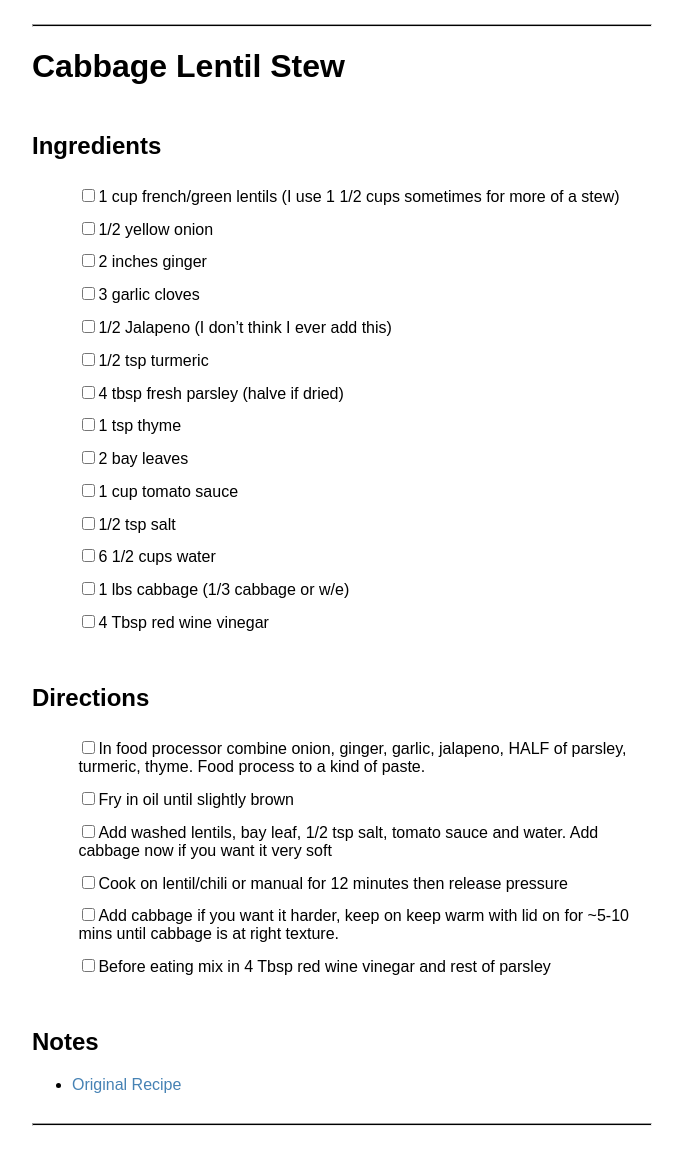
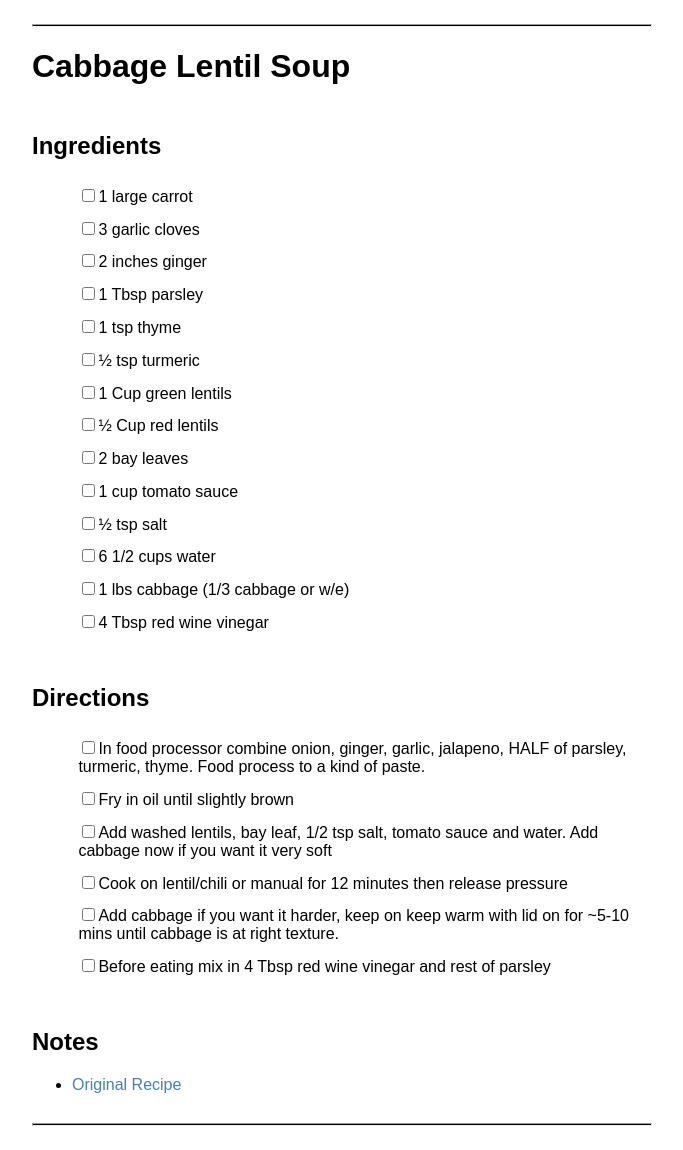
Before and after one commit to jacobpledger/website, a Jekyll site: the page built from collections/_recipes/instant-pot/cabbage-lentil-stew.md, in a window 1280 px wide. Shown: the whole page, without its empty margins (298-981 px from the left). Built offline with Jekyll 4.4.1, drawn with Linux system fonts in a browser that asks for light colours.

Commit message:
move cabbage stew to folder

```diff
--- a/collections/_recipes/cabbage-lentil-stew.md
+++ b/collections/_recipes/instant-pot/cabbage-lentil-stew.md
@@ -1,22 +1,24 @@
 ---
 layout: recipe
-title: Cabbage Lentil Stew
+title: Cabbage Lentil Soup
+tags:
+    - instant pot
 ---
 
 <section class="ingredients">
     <h2>Ingredients</h2>
     <ul class="ingredient-list">
-        <li><label><input type="checkbox">1 cup french/green lentils (I use 1 1/2 cups sometimes for more of a stew)</label></li>
-        <li><label><input type="checkbox">1/2 yellow onion</label></li>
+        <li><label><input type="checkbox">1 large carrot</label></li>
+        <li><label><input type="checkbox">3 garlic cloves</label></li>
         <li><label><input type="checkbox">2 inches ginger</label></li>
-        <li><label><input type="checkbox">3 garlic cloves</label></li>
-        <li><label><input type="checkbox">1/2 Jalapeno (I don’t think I ever add this)</label></li>
-        <li><label><input type="checkbox">1/2 tsp turmeric</label></li>
-        <li><label><input type="checkbox">4 tbsp fresh parsley (halve if dried)</label></li>
+        <li><label><input type="checkbox">1 Tbsp parsley</label></li>
         <li><label><input type="checkbox">1 tsp thyme</label></li>
+        <li><label><input type="checkbox">½ tsp turmeric</label></li>
+        <li><label><input type="checkbox">1 Cup green lentils</label></li>
+        <li><label><input type="checkbox">½ Cup red lentils</label></li>
         <li><label><input type="checkbox">2 bay leaves</label></li>
         <li><label><input type="checkbox">1 cup tomato sauce</label></li>
-        <li><label><input type="checkbox">1/2 tsp salt</label></li>
+        <li><label><input type="checkbox">½ tsp salt</label></li>
         <li><label><input type="checkbox">6 1/2 cups water</label></li>
         <li><label><input type="checkbox">1 lbs cabbage (1/3 cabbage or w/e)</label></li>
         <li><label><input type="checkbox">4 Tbsp red wine vinegar</label></li>
```
